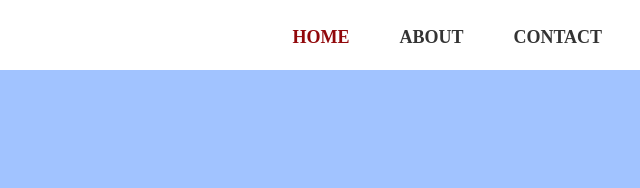
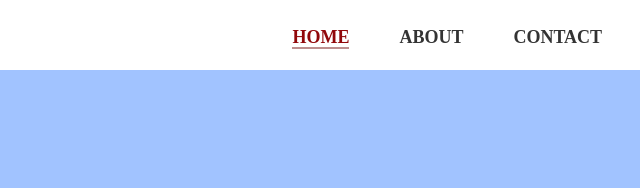
Before and after one commit to icemann521/HOU-Hotel, a plain HTML site: page TEST.HTML in a window 1280 px wide. In both pictures the pointer is over the link "HOME". Shown: the full height of the page, 229-869 px from the left. Drawn offline with Linux system fonts and the light colour scheme.

Commit message:
Update test.css

```diff
--- a/CSS/test.css
+++ b/CSS/test.css
@@ -117,6 +117,10 @@ ul {
   font-weight: bold;
 }
 
+.navbar a:hover {
+  border-bottom: 2px solid rosybrown;
+}
+
 .navbar .nav-container {
   display: flex;
   justify-content: space-between;
```
